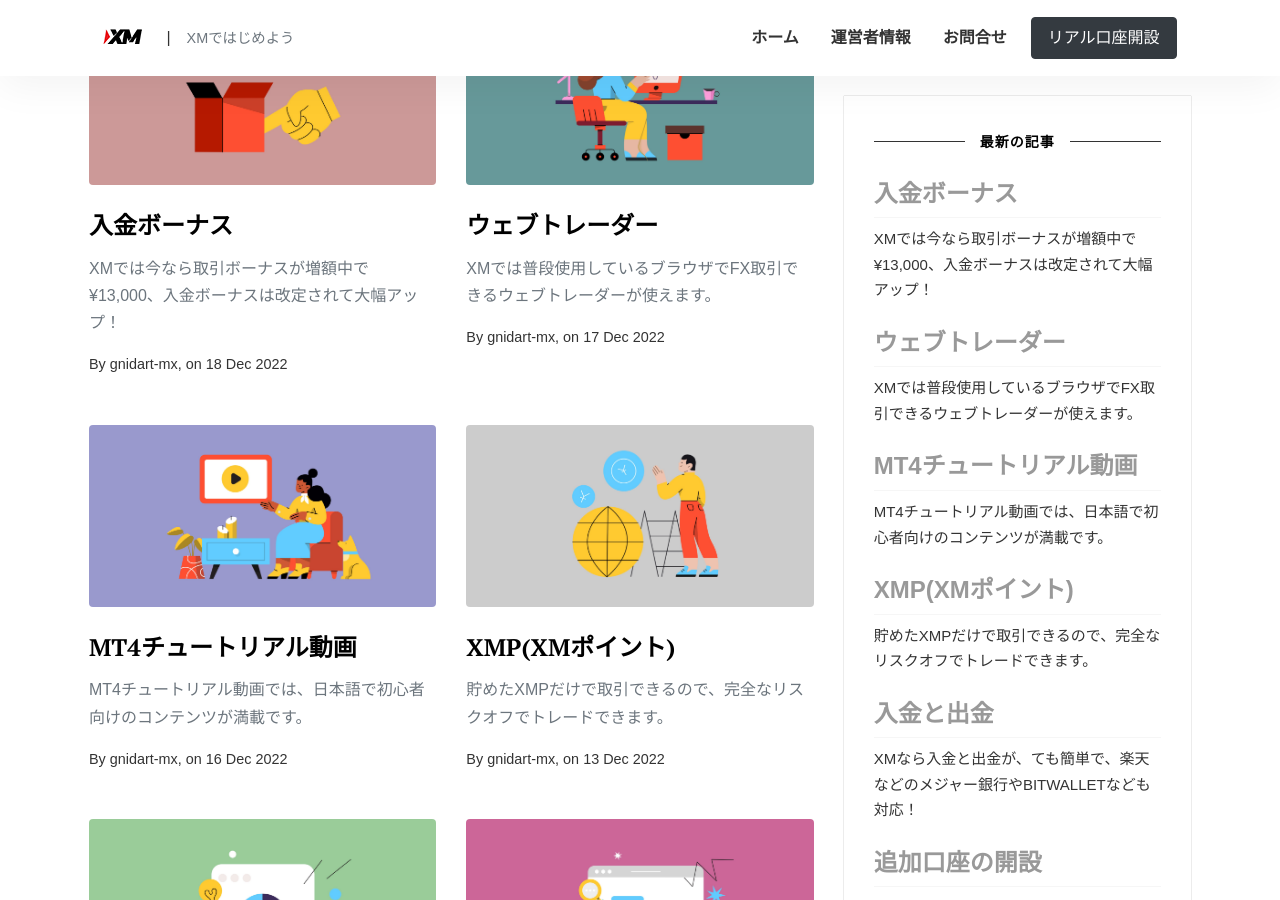
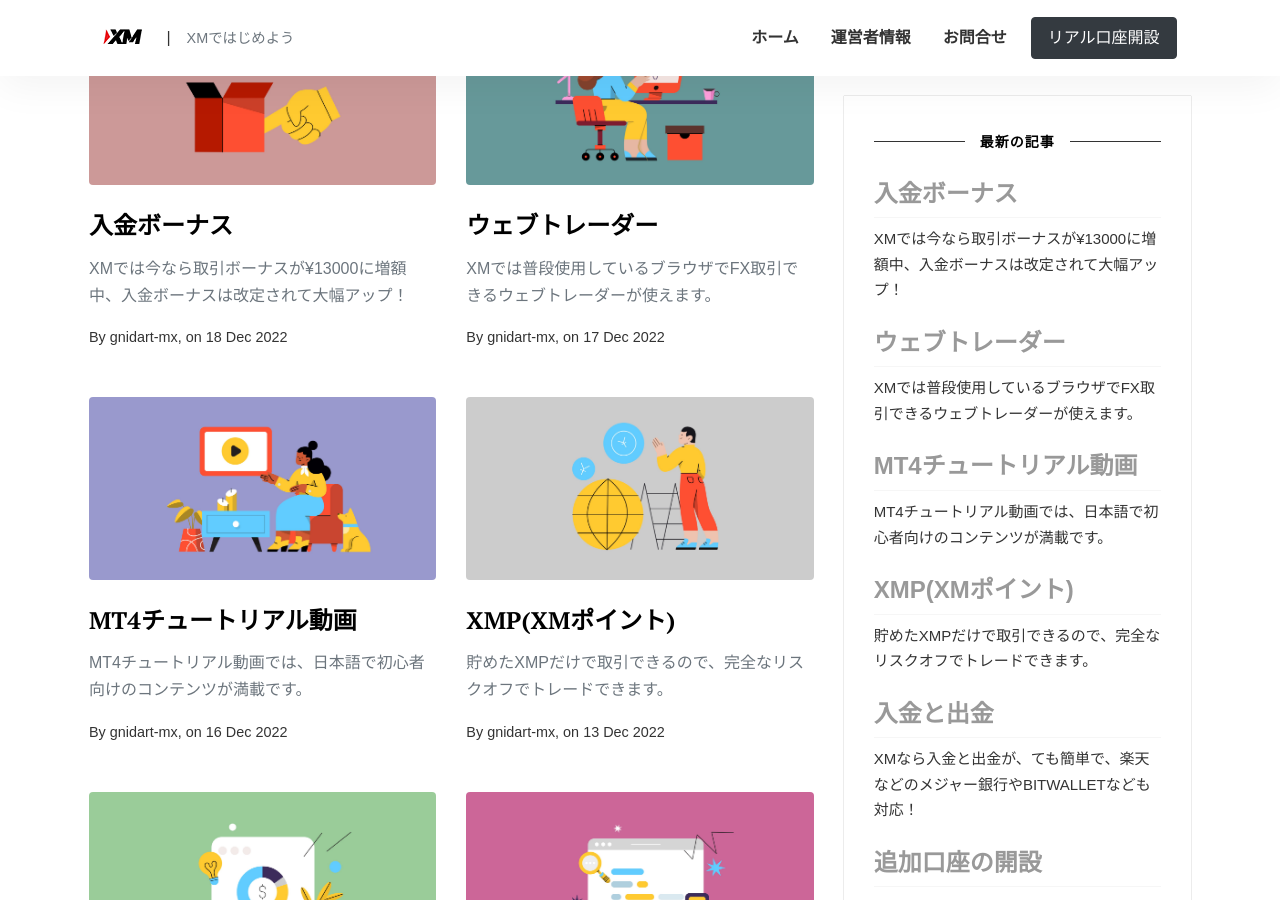
Before and after one commit to gnidart-mx/gnidart-mx.github.io, a Jekyll site: the page built from index.html, in a window 1280 px wide and 900 px high, scrolled down 1779 px. Built offline with Jekyll 4.4.1, drawn with Linux system fonts in a browser that asks for light colours; the list of posts is cut into pages by our own code.

Commit message:
bonus-reup

```diff
--- a/_posts/2022-12-18-入金ボーナス.md
+++ b/_posts/2022-12-18-入金ボーナス.md
@@ -5,7 +5,7 @@
 image: assets/images/bonus.jpg
 ---
 
-XMでは今なら取引ボーナスが増額中で¥13,000、入金ボーナスは改定されて大幅アップ！
+XMでは今なら取引ボーナスが¥13000に増額中、入金ボーナスは改定されて大幅アップ！
 
 口座の開設が過去30日以内で、口座開設ボーナスを請求していなければ既存のユーザーも対象です。
 
```
